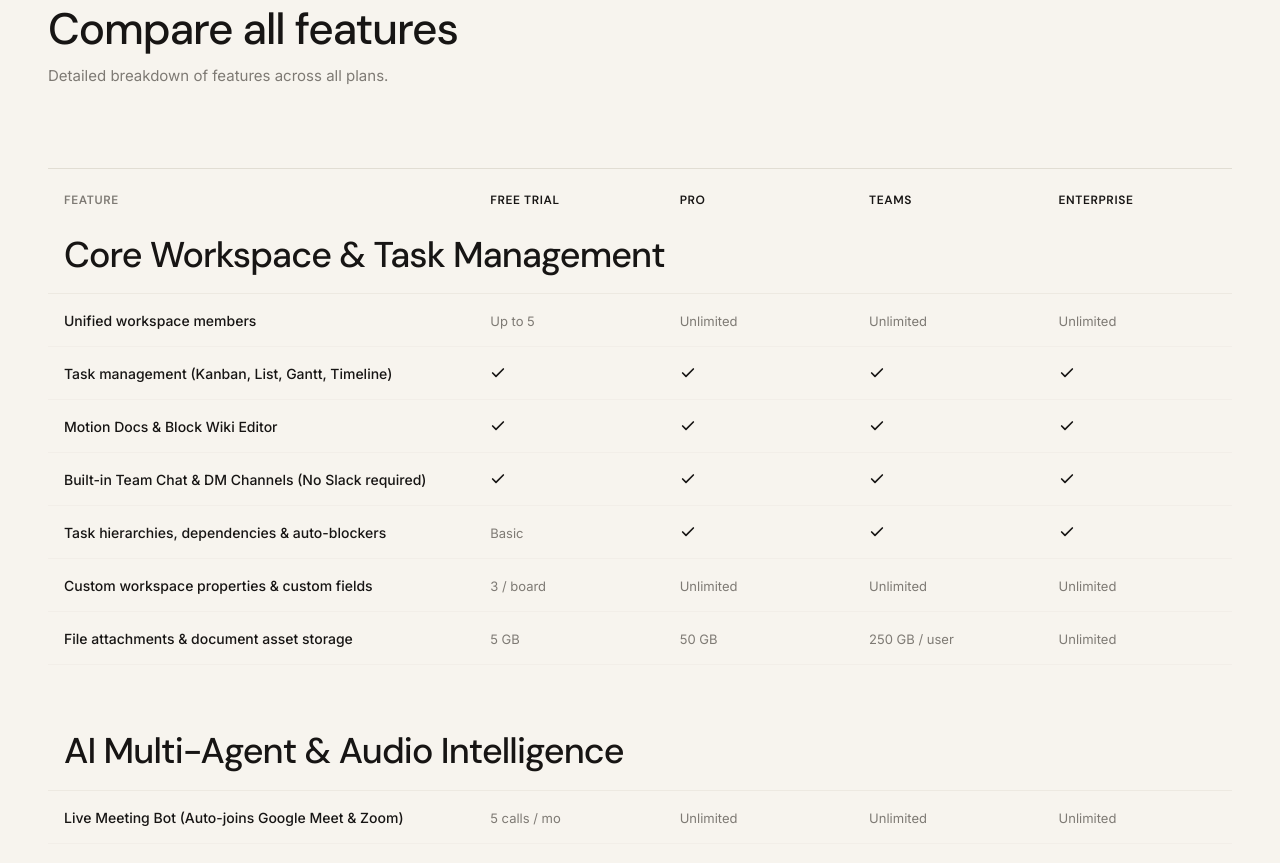
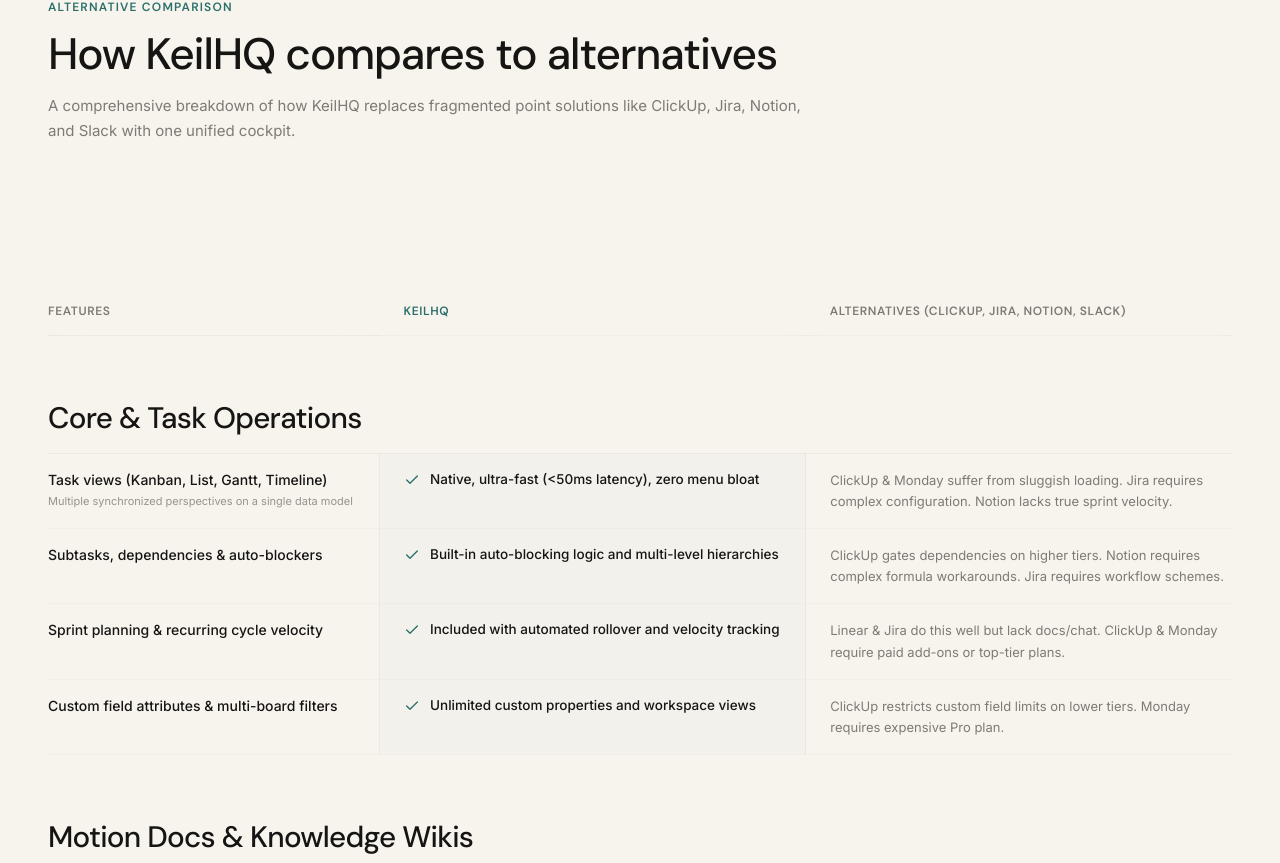
Before and after one commit to Zemon-tech/keilhq-landing, a Next.js app: page /pricing in a window 1280 px wide. Shown: the part 1870-2733 px from the top of the page. Built offline with nearby package versions, Linux system fonts and the light colour scheme.

Commit message:
updated pricing page UI

```diff
--- a/app/(main)/pricing/pricing-client.tsx
+++ b/app/(main)/pricing/pricing-client.tsx
@@ -1,101 +1,167 @@
 "use client";
 
-import { useState } from "react";
+import { useState, Fragment } from "react";
 import Link from "next/link";
 import {
   ArrowRight,
   Check,
-  Minus,
-  X,
   ChevronDown,
-  Sparkles,
-  Building2,
-  Database,
-  Lock,
-  Shield,
-  HelpCircle,
-  AlertCircle,
-  CheckCircle2,
-  Layers,
-  Brain,
-  DollarSign,
 } from "lucide-react";
 
-/* ─── Detailed Linear-Style Comparison Categories ─────────────────────────── */
-interface PlanFeature {
+/* ─── Detailed KeilHQ vs Alternatives Comparison Data ─────────────────────── */
+interface ComparisonRow {
   name: string;
-  free: string | boolean;
-  pro: string | boolean;
-  teams: string | boolean;
-  enterprise: string | boolean;
   note?: string;
+  keil: string;
+  alternatives: string;
 }
 
-interface FeatureCategory {
+interface ComparisonSection {
   category: string;
-  features: PlanFeature[];
+  features: ComparisonRow[];
 }
 
-const detailedFeatureCategories: FeatureCategory[] = [
+const comparisonSections: ComparisonSection[] = [
   {
-    category: "Core Workspace & Task Management",
+    category: "Core & Task Operations",
     features: [
-      { name: "Unified workspace members", free: "Up to 5", pro: "Unlimited", teams: "Unlimited", enterprise: "Unlimited" },
-      { name: "Task management (Kanban, List, Gantt, Timeline)", free: true, pro: true, teams: true, enterprise: true },
-      { name: "Motion Docs & Block Wiki Editor", free: true, pro: true, teams: true, enterprise: true },
-      { name: "Built-in Team Chat & DM Channels (No Slack required)", free: true, pro: true, teams: true, enterprise: true },
-      { name: "Task hierarchies, dependencies & auto-blockers", free: "Basic", pro: true, teams: true, enterprise: true },
-      { name: "Custom workspace properties & custom fields", free: "3 / board", pro: "Unlimited", teams: "Unlimited", enterprise: "Unlimited" },
-      { name: "File attachments & document asset storage", free: "5 GB", pro: "50 GB", teams: "250 GB / user", enterprise: "Unlimited" },
+      {
+        name: "Task views (Kanban, List, Gantt, Timeline)",
+        note: "Multiple synchronized perspectives on a single data model",
+        keil: "Native, ultra-fast (<50ms latency), zero menu bloat",
+        alternatives: "ClickUp & Monday suffer from sluggish loading. Jira requires complex configuration. Notion lacks true sprint velocity.",
+      },
+      {
+        name: "Subtasks, dependencies & auto-blockers",
+        keil: "Built-in auto-blocking logic and multi-level hierarchies",
+        alternatives: "ClickUp gates dependencies on higher tiers. Notion requires complex formula workarounds. Jira requires workflow schemes.",
+      },
+      {
+        name: "Sprint planning & recurring cycle velocity",
+        keil: "Included with automated rollover and velocity tracking",
+        alternatives: "Linear & Jira do this well but lack docs/chat. ClickUp & Monday require paid add-ons or top-tier plans.",
+      },
+      {
+        name: "Custom field attributes & multi-board filters",
+        keil: "Unlimited custom properties and workspace views",
+        alternatives: "ClickUp restricts custom field limits on lower tiers. Monday requires expensive Pro plan.",
+      },
     ],
   },
   {
-    category: "AI Multi-Agent & Audio Intelligence",
+    category: "Motion Docs & Knowledge Wikis",
     features: [
-      { name: "Live Meeting Bot (Auto-joins Google Meet & Zoom)", free: "5 calls / mo", pro: "Unlimited", teams: "Unlimited", enterprise: "Unlimited" },
-      { name: "Real-time speech-to-text & call summarization", free: "Saaras / Whisper", pro: "High-precision STT", teams: "High-precision STT", enterprise: "Dedicated Models" },
-      { name: "Auto-task generation from meeting transcripts", free: true, pro: true, teams: true, enterprise: true },
-      { name: "Cross-system AI assistant (Mastra Multi-Agent)", free: "25 prompts / day", pro: "100 prompts / day", teams: "Unlimited priority", enterprise: "Custom limits" },
-      { name: "Company memory & contextual awareness", free: "Basic", pro: true, teams: true, enterprise: true },
-      { name: "Zero model training on customer data", free: false, pro: true, teams: true, enterprise: true, note: "Paid plans guarantee absolute data isolation" },
+      {
+        name: "Block-based rich text & wiki editor",
+        note: "Slash commands, callouts, toggles, code blocks & embeds",
+        keil: "Built-in Motion Docs linked directly to tasks and chat",
+        alternatives: "Notion is disconnected from active task pipelines. ClickUp Docs is slow and clunky. Linear has no native wiki.",
+      },
+      {
+        name: "Bi-directional task & conversation backlinks",
+        keil: "Instant references across docs, active tasks, and DMs",
+        alternatives: "Requires jumping between Notion, Jira, and Slack with manual copy-pasting and broken links.",
+      },
+      {
+        name: "Live multiplayer collaborative editing",
+        keil: "Real-time multiplayer cursors and version history",
+        alternatives: "Notion ($10–$20/mo) or Coda ($10–$30/mo) required separately for full team collaboration.",
+      },
+      {
+        name: "Automatic meeting note ingestion to wiki",
+        note: "Transcripts auto-format into organized doc pages",
+        keil: "Native sync from meeting bot directly into knowledge base",
+        alternatives: "Requires manual export from Otter/Fireflies and pasting into Notion.",
+      },
     ],
   },
   {
-    category: "CRM & Omnichannel Deals",
+    category: "Real-Time Team Chat & Messaging",
     features: [
-      { name: "Relational CRM pipelines & stage tracking", free: true, pro: true, teams: true, enterprise: true },
-      { name: "Omnichannel lead ingest (WhatsApp, Meta, Webhooks)", free: "1 channel", pro: "All channels", teams: "All channels", enterprise: "Custom routing" },
-      { name: "Contact & company timelines", free: true, pro: true, teams: true, enterprise: true },
-      { name: "Activity history & call recording playback", free: "30 days", pro: "1 year", teams: "Unlimited", enterprise: "Unlimited" },
+      {
+        name: "Native channels, DMs & topic threads",
+        note: "Full Slack replacement with voice, rich media & pins",
+        keil: "Built-in team chat included at no extra charge",
+        alternatives: "Requires separate Slack subscription ($8.75/user/mo). ClickUp chat is just a basic view without voice or channels.",
+      },
+      {
+        name: "One-click convert message into tracked task",
+        keil: "Instant conversion with author context and deep link",
+        alternatives: "Requires clunky Slack integrations or manual copy-paste into Jira/Linear/ClickUp.",
+      },
+      {
+        name: "Contextual task & document discussion threads",
+        keil: "Live thread on every item without polluting team channels",
+        alternatives: "Discussions get fragmented across Slack channels and Jira ticket comments.",
+      },
     ],
   },
   {
-    category: "Finance & Operations",
+    category: "AI Multi-Agent & Meeting Intelligence",
     features: [
-      { name: "Invoice generator & PDF dispatch", free: true, pro: true, teams: true, enterprise: true },
-      { name: "Milestone-to-invoice auto-conversion", free: false, pro: true, teams: true, enterprise: true },
-      { name: "Expense logging & basic ledger overview", free: true, pro: true, teams: true, enterprise: true },
+      {
+        name: "Live Meeting Bot (Google Meet & Zoom)",
+        note: "Autonomous bot joins calls, records audio, and tags speakers",
+        keil: "Built-in meeting bot with real-time transcription",
+        alternatives: "Requires separate Fireflies ($10–$18/mo) or Otter ($10–$20/mo) subscription per user.",
+      },
+      {
+        name: "Auto-extract action items from call transcripts",
+        keil: "Automatically creates and assigns tasks from meetings",
+        alternatives: "Manual copy-paste required from meeting recorder tools into project management software.",
+      },
+      {
+        name: "Cross-system AI assistant (Tasks + Docs + Chat)",
+        note: "Context-aware AI with full workspace memory",
+        keil: "Included in all plans with zero per-seat penalty",
+        alternatives: "ClickUp Brain forces +$9–$28/user/mo across ALL workspace seats. Notion AI adds +$10/user/mo. Linear has no meeting AI.",
+      },
+      {
+        name: "Zero AI model training on customer data",
+        keil: "Zero model training on customer data on all paid tiers",
+        alternatives: "Many tools use customer data for training by default or require expensive Enterprise tiers for data isolation.",
+      },
     ],
   },
   {
-    category: "Integrations & Platform",
+    category: "CRM Pipelines & Operational Invoicing",
     features: [
-      { name: "Google Calendar 2-way live sync", free: true, pro: true, teams: true, enterprise: true },
-      { name: "Google Workspace & Gmail context integration", free: true, pro: true, teams: true, enterprise: true },
-      { name: "GitHub pull requests & commit linkers", free: true, pro: true, teams: true, enterprise: true },
-      { name: "REST API & Webhooks access", free: "Read-only", pro: true, teams: true, enterprise: true },
+      {
+        name: "Visual deal pipelines & client stage tracking",
+        keil: "Built-in relational CRM connected to tasks and clients",
+        alternatives: "Requires separate HubSpot ($15–$50/mo), Pipedrive ($14–$29/mo), or Monday CRM (+$12–$28/user/mo).",
+      },
+      {
+        name: "Native invoice generator & PDF dispatch",
+        note: "Generate professional tax invoices directly from project milestones",
+        keil: "Built-in invoicing with one-click payment tracking",
+        alternatives: "Not supported in ClickUp, Jira, Notion, or Linear. Requires separate billing tools like QuickBooks or Harvest.",
+      },
+      {
+        name: "Omnichannel lead capture (WhatsApp, Webhooks, Forms)",
+        keil: "Leads route directly into CRM and trigger squad tasks",
+        alternatives: "Requires Zapier/Make automations ($20–$50/mo) and multi-tool webhook setups.",
+      },
     ],
   },
   {
-    category: "Security, Governance & Support",
+    category: "Stack Economics & Transparency",
     features: [
-      { name: "Single Sign-On (SAML / Okta / Google Workspace SSO)", free: false, pro: false, teams: true, enterprise: true },
-      { name: "Role-Based Access Control (RBAC) & Admin hierarchy", free: "Standard", pro: "Standard", teams: "Advanced", enterprise: "Custom roles" },
-      { name: "Centralized seat management & team billing", free: false, pro: false, teams: true, enterprise: true },
-      { name: "Detailed audit logs & activity compliance streams", free: false, pro: false, teams: true, enterprise: true },
-      { name: "SOC 2 Type II compliance controls", free: "In transit", pro: "In transit", teams: "In transit", enterprise: "Certified" },
-      { name: "On-premise / Self-hosted database option", free: false, pro: false, teams: false, enterprise: true },
-      { name: "Support tier", free: "Community", pro: "24/7 Priority", teams: "24/7 Dedicated", enterprise: "Dedicated account manager & SLA" },
+      {
+        name: "Single unified workspace vs tool sprawl",
+        keil: "1 login, 1 tab, 1 shared relational database",
+        alternatives: "5–6 fragmented tools: Slack + ClickUp/Jira + Notion + Fireflies + HubSpot + Invoicing.",
+      },
+      {
+        name: "Seat minimum penalties",
+        keil: "Zero seat minimums. Start with 1 seat anytime.",
+        alternatives: "Monday.com forces a 3-seat minimum on all paid plans. Zoho One forces all employees on payroll.",
+      },
+      {
+        name: "Total estimated monthly stack cost per user",
+        keil: "₹500 – ₹1,500 ($6–$18 / user / mo)",
+        alternatives: "$60 – $120+ / user / mo when combining Slack ($8.75) + ClickUp ($12) + Notion ($10) + Fireflies ($10) + CRM ($15+).",
+      },
     ],
   },
 ];
@@ -188,14 +254,12 @@
           {q}
         </span>
         <ChevronDown
-          className={`size-4 text-muted-foreground shrink-0 transition-transform duration-200 ${
-            open ? "rotate-180 text-foreground" : ""
+          className={`size-4 text-muted-foreground shrink-0 transition-transform duration-200 ${open ? "rotate-180 text-foreground" : ""
             }`}
         />
       </button>
       <div
-        className={`overflow-hidden transition-all duration-200 ${
-          open ? "max-h-48 pb-5" : "max-h-0"
+        className={`overflow-hidden transition-all duration-200 ${open ? "max-h-48 pb-5" : "max-h-0"
           }`}
       >
         <p className="text-[14px] text-muted-foreground leading-relaxed font-sans">
@@ -204,16 +268,6 @@
       </div>
     </div>
   );
-}
-
-function RenderFeatureValue({ value }: { value: string | boolean }) {
-  if (value === true) {
-    return <Check className="size-4 text-foreground stroke-[2.5] mx-auto lg:mx-0" />;
-  }
-  if (value === false) {
-    return <Minus className="size-4 text-muted-foreground/40 stroke-[2] mx-auto lg:mx-0" />;
-  }
-  return <span className="text-[13px] text-muted-foreground font-sans">{value}</span>;
 }
 
 export function PricingClient() {
@@ -246,8 +300,7 @@
               aria-checked={billingCycle === "annual"}
             >
               <span
-                className={`pointer-events-none inline-block size-5 transform rounded-full bg-foreground shadow-xs transition duration-200 ease-in-out ${
-                  billingCycle === "annual" ? "translate-x-5" : "translate-x-0"
+                className={`pointer-events-none inline-block size-5 transform rounded-full bg-foreground shadow-xs transition duration-200 ease-in-out ${billingCycle === "annual" ? "translate-x-5" : "translate-x-0"
                   }`}
               />
             </button>
@@ -264,7 +317,7 @@
         <div className="max-w-[1200px] mx-auto">
 
           {/* Grid without heavy boxes — flat Linear border dividers */}
-          <div className="grid grid-cols-1 md:grid-cols-2 lg:grid-cols-4 gap-px bg-border/60 rounded-xl overflow-hidden border border-border/60">
+          <div className="grid grid-cols-1 md:grid-cols-2 lg:grid-cols-4 gap-px bg-border/60">
 
             {/* Plan 1: Free Trial */}
             <div className="bg-background p-8 flex flex-col justify-between gap-8">
@@ -493,89 +546,98 @@
         </div>
       </section>
 
-      {/* ── 4. LINEAR-STYLE COMPLETE FEATURE COMPARISON MATRIX ── */}
-      <section className="w-full pb-24 border-t border-border/40 pt-20 px-6 sm:px-8 lg:px-12">
-        <div className="max-w-[1200px] mx-auto text-left">
+      {/* ── 4. DETAILED ALTERNATIVE COMPARISON MATRIX (LINEAR STYLE) ── */}
+      <section className="w-full pb-32 pt-20 px-6 sm:px-8 lg:px-12">
+        <div className="max-w-[1200px] mx-auto text-left flex flex-col gap-10">
 
-          <div className="flex flex-col gap-2 mb-8">
+          {/* Section Header */}
+          <div className="flex flex-col gap-3">
+            <span className="text-xs uppercase tracking-widest text-[var(--color-copper)] font-semibold font-display">
+              Alternative Comparison
+            </span>
             <h2 className="font-display text-[clamp(2rem,3.5vw,2.75rem)] font-medium leading-tight text-foreground tracking-tight">
-              Compare all features
+              How KeilHQ compares to alternatives
             </h2>
-            <p className="text-[15px] text-muted-foreground font-sans">
-              Detailed breakdown of features across all plans.
+            <p className="text-[15px] text-muted-foreground font-sans max-w-3xl leading-relaxed">
+              A comprehensive breakdown of how KeilHQ replaces fragmented point solutions like ClickUp, Jira, Notion, and Slack with one unified cockpit.
             </p>
           </div>
 
-          {/* Table Container without redundant top border */}
-          <div className="w-full overflow-x-auto">
-            <table className="w-full text-left border-collapse min-w-[760px]">
+          {/* Borderless Table with Sticky Header and Column Separators Only */}
+          <div className="w-full">
+            <table className="w-full text-left border-collapse table-fixed">
 
-              {/* Sticky Table Header */}
-              <thead className="sticky top-14 bg-background z-20 border-b border-border/80">
-                <tr>
-                  <th className="py-4 px-4 w-[36%] text-xs font-semibold uppercase tracking-wider text-muted-foreground font-display">
-                    Feature
+              {/* Sticky Column Header pinned to top-0 with top padding to mask scrolled content behind floating navbar */}
+              <thead className="sticky top-0 z-20">
+                <tr className="border-b border-border/60">
+                  <th className="sticky top-0 z-20 bg-background/95 backdrop-blur-lg pt-30 pb-4 pr-6 w-[28%] text-xs font-semibold uppercase tracking-wider text-muted-foreground font-display border-b border-border/60">
+                    Features
                   </th>
-                  <th className="py-4 px-4 w-[16%] text-xs font-semibold uppercase tracking-wider text-foreground font-display">
-                    Free Trial
+                  <th className="sticky top-0 z-20 bg-background/95 backdrop-blur-lg pt-30 pb-4 px-6 w-[36%] border-b border-border/40 text-xs font-semibold uppercase tracking-wider text-foreground font-display">
+                    <span className="text-[var(--color-copper)]">KeilHQ</span>
                   </th>
-                  <th className="py-4 px-4 w-[16%] text-xs font-semibold uppercase tracking-wider text-foreground font-display">
-                    Pro
-                  </th>
-                  <th className="py-4 px-4 w-[16%] text-xs font-semibold uppercase tracking-wider text-foreground font-display">
-                    Teams
-                  </th>
-                  <th className="py-4 px-4 w-[16%] text-xs font-semibold uppercase tracking-wider text-foreground font-display">
-                    Enterprise
+                  <th className="sticky top-0 z-20 bg-background/95 backdrop-blur-lg pt-30 pb-4 pl-6 w-[36%] border-b border-border/40 text-xs font-semibold uppercase tracking-wider text-muted-foreground font-display">
+                    Alternatives (ClickUp, Jira, Notion, Slack)
                   </th>
                 </tr>
               </thead>
 
-              {/* Categories with full display heading styling */}
+              {/* Table Body with Categories and Feature Rows */}
               <tbody>
-                {detailedFeatureCategories.map((group, gIdx) => (
-                  <tr key={`group-${gIdx}`} className="contents">
-                    {/* Category Title Row with Compare all features Heading Style */}
+                {comparisonSections.map((section, sIdx) => (
+                  <Fragment key={`section-${sIdx}`}>
+                    {/* Category Title Row */}
                     <tr>
                       <td
-                        colSpan={5}
-                        className="pt-16 pb-4 px-4 text-left border-b border-border/40"
+                        colSpan={3}
+                        className="pt-16 pb-4 pr-6 text-left border-b border-border/40"
                       >
-                        <h3 className="font-display text-[clamp(1.5rem,2.8vw,2.25rem)] font-medium leading-tight text-foreground tracking-tight">
-                          {group.category}
+                        <h3 className="font-display text-[clamp(1.4rem,2.4vw,1.85rem)] font-medium leading-tight text-foreground tracking-tight">
+                          {section.category}
                         </h3>
                       </td>
                     </tr>
 
-                    {/* Category Feature Rows */}
-                    {group.features.map((feature, fIdx) => (
+                    {/* Feature Rows */}
+                    {section.features.map((feature, fIdx) => (
                       <tr
-                        key={`f-${gIdx}-${fIdx}`}
-                        className="border-b border-border/20 hover:bg-muted/20 transition-colors"
+                        key={`row-${sIdx}-${fIdx}`}
+                        className="border-b border-border/20 hover:bg-muted/15 transition-colors group"
                       >
-                        <td className="py-3.5 px-4 align-top">
-                          <span className="text-[14px] text-foreground font-sans font-medium">{feature.name}</span>
+                        {/* 1. Feature Name & Note */}
+                        <td className="py-4 pr-6 align-top">
+                          <span className="text-[14px] text-foreground font-sans font-medium leading-snug block">
+                            {feature.name}
+                          </span>
                           {feature.note && (
-                            <p className="text-[11px] text-muted-foreground/80 mt-0.5 font-sans">{feature.note}</p>
+                            <p className="text-[11px] text-muted-foreground/80 mt-1 font-sans leading-normal">
+                              {feature.note}
+                            </p>
                           )}
                         </td>
-                        <td className="py-3.5 px-4 align-middle">
-                          <RenderFeatureValue value={feature.free} />
+
+                        {/* 2. KeilHQ Value (Highlighted) */}
+                        <td className="py-4 px-6 align-top border-l border-border/40 bg-[var(--color-copper)]/[0.02]">
+                          <div className="flex items-start gap-2.5">
+                            <Check className="size-4 text-[var(--color-copper)] shrink-0 mt-0.5" />
+                            <span className="text-[13.5px] text-foreground font-sans font-medium leading-snug">
+                              {feature.keil}
+                            </span>
+                          </div>
                         </td>
-                        <td className="py-3.5 px-4 align-middle">
-                          <RenderFeatureValue value={feature.pro} />
-                        </td>
-                        <td className="py-3.5 px-4 align-middle">
-                          <RenderFeatureValue value={feature.teams} />
-                        </td>
-                        <td className="py-3.5 px-4 align-middle">
-                          <RenderFeatureValue value={feature.enterprise} />
+
+                        {/* 3. Alternatives Discussion */}
+                        <td className="py-4 pl-6 align-top border-l border-border/40">
+                          <p className="text-[13px] text-muted-foreground font-sans leading-relaxed">
+                            {feature.alternatives}
+                          </p>
                         </td>
                       </tr>
                     ))}
-                  </tr>
+                  </Fragment>
                 ))}
               </tbody>
+
             </table>
           </div>
 
@@ -602,8 +664,7 @@
             {competitorGotchas.map((item) => (
               <div
                 key={item.platform}
-                className={`p-6 rounded-lg border flex flex-col justify-between gap-6 ${
-                  item.isKeil
+                className={`p-6 rounded-lg border flex flex-col justify-between gap-6 ${item.isKeil
                   ? "border-[var(--color-copper)]/70 bg-secondary/30"
                   : "border-border/60 bg-background"
                   }`}
@@ -611,8 +672,7 @@
                 <div className="flex flex-col gap-3">
                   <div className="flex items-center justify-between">
                     <span className="font-display text-base font-semibold text-foreground">{item.platform}</span>
-                    <span className={`text-[10px] uppercase font-semibold px-2 py-0.5 rounded-sm tracking-wider font-display ${
-                      item.isKeil ? "bg-[var(--color-copper)]/15 text-[var(--color-copper)]" : "bg-muted text-muted-foreground"
+                    <span className={`text-[10px] uppercase font-semibold px-2 py-0.5 rounded-sm tracking-wider font-display ${item.isKeil ? "bg-[var(--color-copper)]/15 text-[var(--color-copper)]" : "bg-muted text-muted-foreground"
                       }`}>
                       {item.badge}
                     </span>
@@ -625,8 +685,7 @@
 
                 <div className="pt-3 border-t border-border/40 flex flex-col gap-0.5">
                   <span className="text-[10px] uppercase tracking-wider text-muted-foreground">True Cost per Seat:</span>
-                  <span className={`text-[13px] font-semibold font-display ${
-                    item.isKeil ? "text-[var(--color-copper)]" : "text-foreground"
+                  <span className={`text-[13px] font-semibold font-display ${item.isKeil ? "text-[var(--color-copper)]" : "text-foreground"
                     }`}>
                     {item.verdict}
                   </span>
```
Lines whose indentation alone changed are shown as unchanged.
